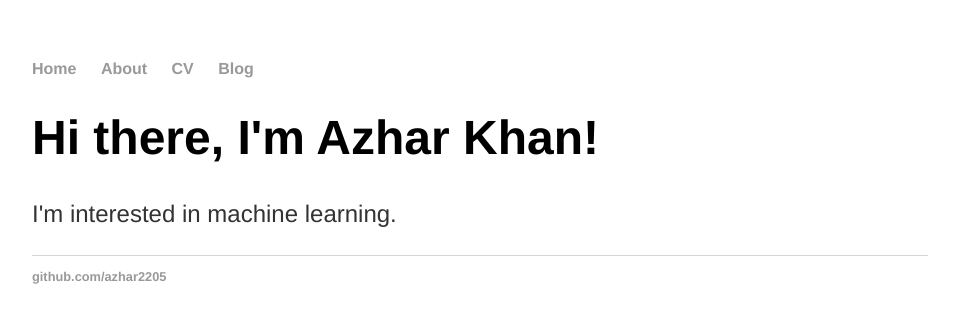
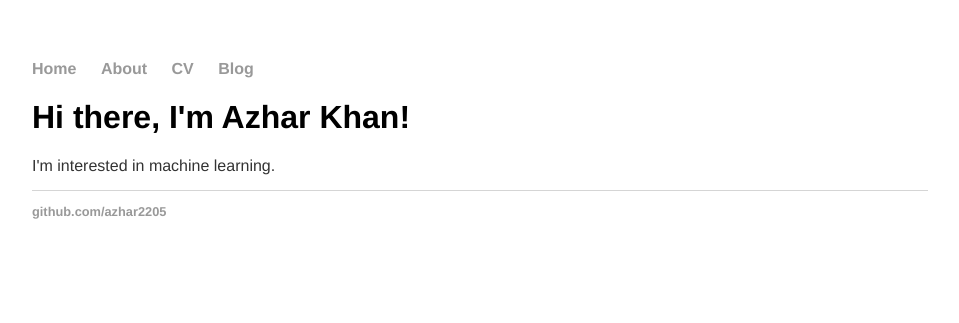
Before and after one commit to azhar2205/azhar2205.github.io, a Jekyll site: the page built from index.html, in a window 1280 px wide. Shown: the top 323 px of the page, without its empty margins (160-1119 px from the left). Built offline with Jekyll 4.4.1, drawn with Linux system fonts in a browser that asks for light colours.

Commit message:
Update main.css

```diff
--- a/css/main.css
+++ b/css/main.css
@@ -21,12 +21,16 @@
     text-decoration: underline;
 }
 h1 {
-    font-size: 3em;
+    font-size: 2em;
+    font-family:'Helvetica', 'Arial', 'Sans-Serif';
+}
+h2 {
+    font-size: 1.5em;
     font-family:'Helvetica', 'Arial', 'Sans-Serif';
 }
 p {
-    font-size: 1.5em;
-    line-height: 1.4em;
+    font-size: 1em;
+    line-height: 1em;
     color: #333;
 
 }
@@ -37,7 +41,7 @@
 
 ul.posts {
     margin: 20px auto 40px;
-    font-size: 1.5em;
+    font-size: 1em;
 }
 
 ul.posts li {
```
